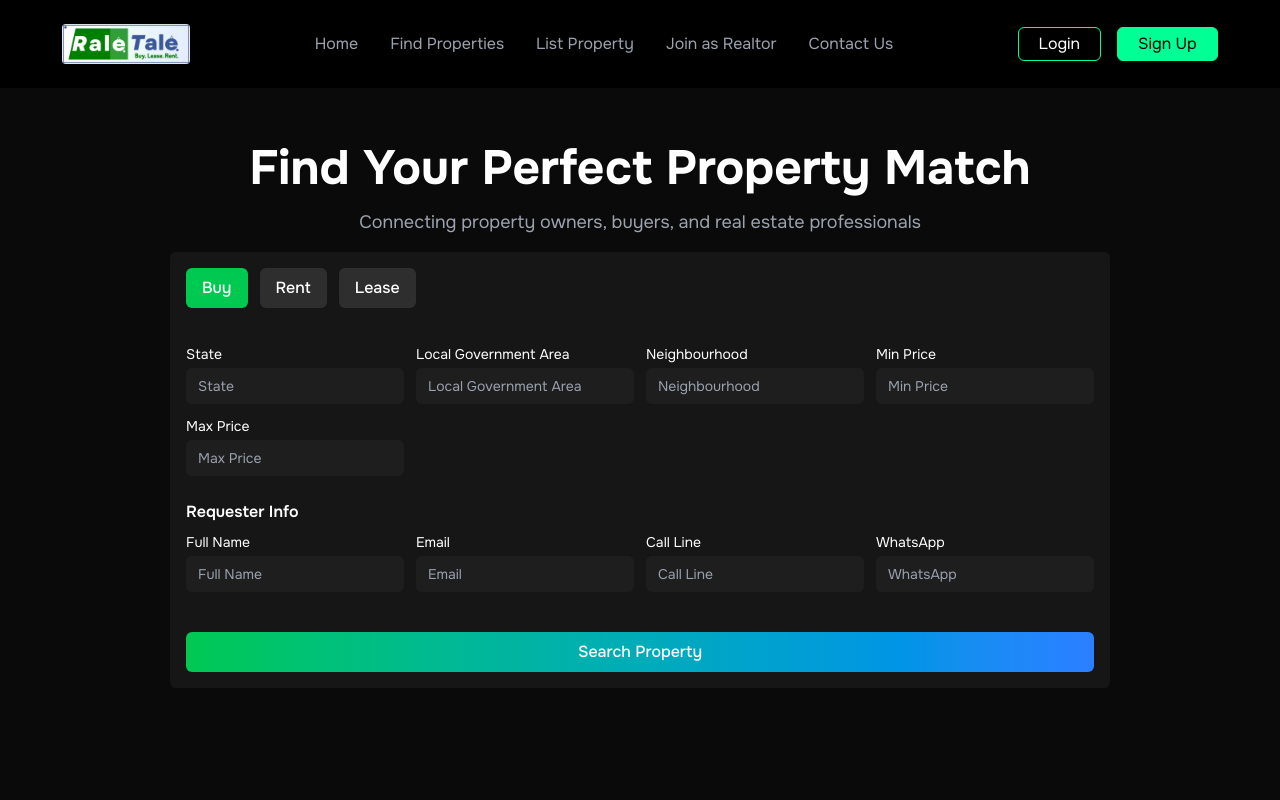
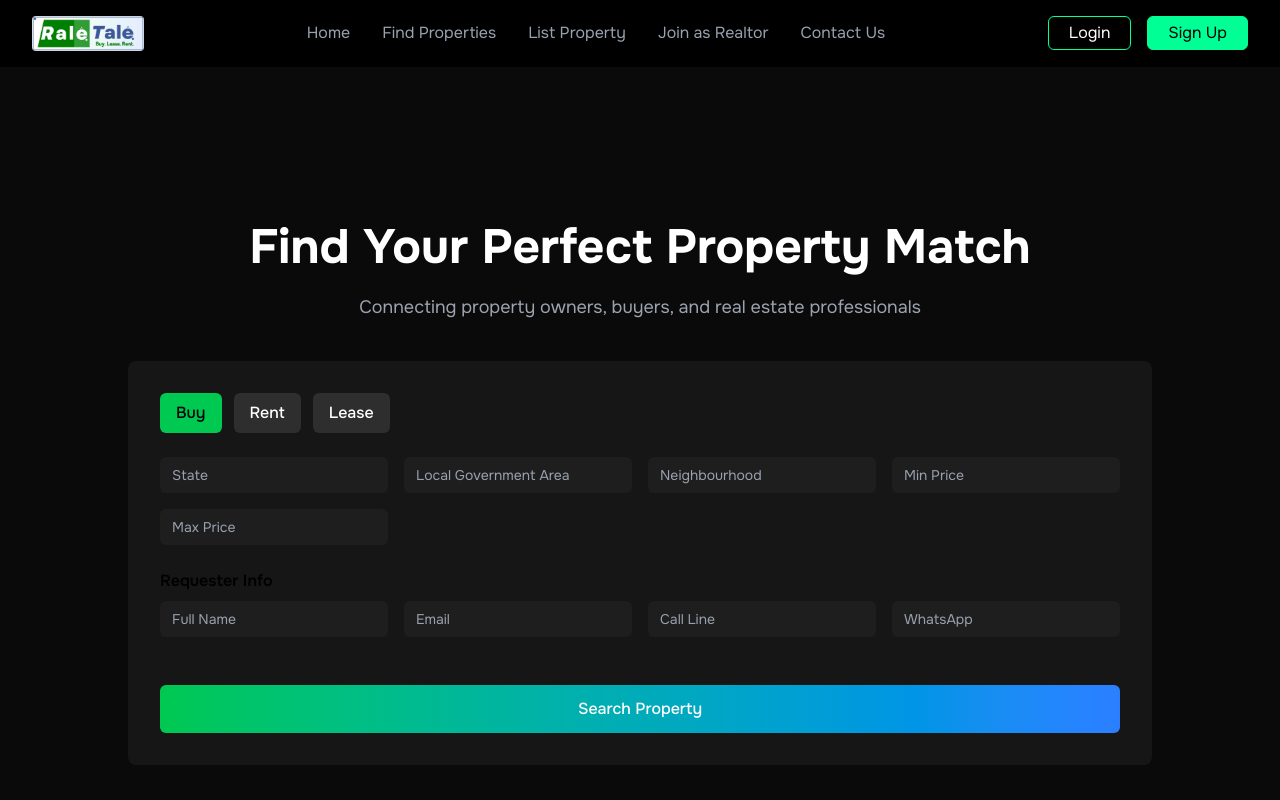
Before and after one commit to Yemipidan-org/rale_tale_frontend, a React (Vite) app: page / in a window 1280 px wide. Shown: the top 800 px of the page. Built offline with nearby package versions, Linux system fonts and the light colour scheme.

Commit message:
responsiveness

```diff
--- /dev/null
+++ b/src/components/filterbar.jsx
@@ -0,0 +1,24 @@
+// components/FilterBar.jsx
+const FilterBar = () => {
+  return (
+    <div className="flex flex-wrap gap-4 items-center mb-6">
+      <select className="border px-3 py-2 rounded w-40">
+        <option>Property Type</option>
+      </select>
+      <select className="border px-3 py-2 rounded w-40">
+        <option>Price Range</option>
+      </select>
+      <select className="border px-3 py-2 rounded w-40">
+        <option>Location</option>
+      </select>
+      <select className="border px-3 py-2 rounded w-40">
+        <option>Bedrooms</option>
+      </select>
+      <button className="bg-green-600 text-white px-4 py-2 rounded hover:bg-green-700">
+        Search
+      </button>
+    </div>
+  );
+};
+
+export default FilterBar;
--- a/src/components/hero.jsx
+++ b/src/components/hero.jsx
@@ -138,23 +138,27 @@ export default function Hero() {
 
   return (
     <>
-      <section className="flex flex-col items-center h-screen bg-[#0A0A0A]">
-        <h1 className="text-5xl text-white font-bold mt-14">
+      <section className="flex flex-col items-center justify-center min-h-screen bg-[#0A0A0A] px-4 sm:px-6 lg:px-8">
+        {/* Title */}
+        <h1 className="text-3xl sm:text-4xl lg:text-5xl text-white font-bold mt-12 text-center leading-tight">
           Find Your Perfect Property Match
         </h1>
-        <p className="my-4 text-lg text-[#9CA3AF]">
+        <p className="my-4 text-base sm:text-lg text-[#9CA3AF] text-center max-w-2xl">
           Connecting property owners, buyers, and real estate professionals
         </p>
 
-        <div className="bg-[#FFFFFF0D] p-4 rounded-md flex flex-col gap-3 text-white">
+        {/* Form Box */}
+        <div className="bg-[#FFFFFF0D] p-6 sm:p-8 rounded-lg w-full max-w-5xl mt-6">
           {/* Toggle Buttons */}
-          <div className="flex space-x-3 mb-6">
+          <div className="flex flex-wrap gap-3 mb-6">
             {["Buy", "Rent", "Lease"].map((option) => (
               <button
                 key={option}
                 onClick={() => setPropertyPurpose(option)}
-                className={`px-4 py-2 rounded-md font-medium ${
-                  propertyPurpose === option ? "bg-green-500" : "bg-[#FFFFFF1A]"
+                className={`px-4 py-2 rounded-md font-medium transition ${
+                  propertyPurpose === option
+                    ? "bg-green-500 text-black"
+                    : "bg-[#FFFFFF1A] text-white hover:bg-green-600"
                 }`}
               >
                 {option}
@@ -163,11 +167,11 @@ export default function Hero() {
           </div>
 
           {/* Dynamic Fields */}
-          <form className="space-y-4">
-            <div className="grid grid-cols-1 md:grid-cols-4 gap-3">
+          <form className="space-y-6">
+            <div className="grid grid-cols-1 sm:grid-cols-2 lg:grid-cols-4 gap-4">
               {fieldConfig[propertyPurpose].map((field, index) => (
                 <div key={index}>
-                  <label className="block text-sm mb-1">{field.label}</label>
+                  {/* <label className="block text-sm mb-1 text-">{field.label}</label> */}
                   <input
                     type={field.type}
                     value={field.value}
@@ -179,12 +183,12 @@ export default function Hero() {
               ))}
             </div>
 
-            {/* Common Requester Info */}
+            {/* Requester Info */}
             <h3 className="text-md font-semibold mt-6 mb-2">Requester Info</h3>
-            <div className="grid grid-cols-1 md:grid-cols-4 gap-3">
+            <div className="grid grid-cols-1 sm:grid-cols-2 lg:grid-cols-4 gap-4">
               {requesterFields.map((field, index) => (
                 <div key={index}>
-                  <label className="block text-sm mb-1">{field.label}</label>
+                  {/* <label className="block text-sm mb-1">{field.label}</label> */}
                   <input
                     type={field.type}
                     value={field.value}
@@ -199,7 +203,7 @@ export default function Hero() {
             {/* Submit Button */}
             <button
               type="submit"
-              className="w-full bg-gradient-to-r from-green-500 to-blue-500 px-6 py-2 rounded-md font-medium mt-6"
+              className="w-full bg-gradient-to-r from-green-500 to-blue-500 px-6 py-3 rounded-md font-medium mt-6 text-white hover:opacity-90 transition"
             >
               Search Property
             </button>
--- a/src/components/navbar.jsx
+++ b/src/components/navbar.jsx
@@ -1,37 +1,108 @@
+import { useState } from "react";
 import { Link } from "react-router-dom";
+import { Menu, X } from "lucide-react"; // lightweight icons
 
 export default function Navbar() {
+  const [isOpen, setIsOpen] = useState(false);
+
   return (
-    <nav className="bg-[black] text-[white] flex justify-around items-center py-6">
+    <nav className="bg-black text-white">
+      <div className="max-w-7xl mx-auto px-4 sm:px-6 lg:px-8">
+        <div className="flex justify-between items-center py-4">
           {/* Logo */}
-      <img src="./logo.jpg" alt="Vite logo" className="w-32 rounded" />
-      {/* Links */}
-      <ul className="flex gap-8 text-[#9CA3AF]">
+          <img src="./logo.jpg" alt="Logo" className="w-28 rounded" />
+
+          {/* Desktop Links */}
+          <ul className="hidden md:flex gap-8 text-gray-400">
             <li>
-          <Link to="/">Home</Link>
+              <Link to="/" className="hover:text-white">
+                Home
+              </Link>
             </li>
             <li>
-          <Link to="#">Find Properties</Link>
+              <Link to="#" className="hover:text-white">
+                Find Properties
+              </Link>
             </li>
             <li>
-          <Link to="#">List Property</Link>
+              <Link to="#" className="hover:text-white">
+                List Property
+              </Link>
             </li>
             <li>
-          <Link to="#">Join as Realtor</Link>
+              <Link to="#" className="hover:text-white">
+                Join as Realtor
+              </Link>
             </li>
             <li>
-          <Link to="#">Contact Us</Link>
+              <Link to="#" className="hover:text-white">
+                Contact Us
+              </Link>
             </li>
           </ul>
-      {/* Buttons */}
-      <div className="space-x-4">
-        <button className="border border-[#00FF94] rounded-md px-5 py-1 hover:bg-[#00FF94] cursor-pointer">
+
+          {/* Desktop Buttons */}
+          <div className="hidden md:flex space-x-4">
+            <button className="border border-[#00FF94] rounded-md px-5 py-1 hover:bg-[#00FF94] hover:text-black transition">
               Login
             </button>
-        <button className="bg-[#00FF94] rounded-md px-5 py-1 text-black hover:bg-transparent border border-[#00FF94] hover:text-white cursor-pointer ">
+            <button className="bg-[#00FF94] rounded-md px-5 py-1 text-black hover:bg-transparent border border-[#00FF94] hover:text-white transition">
               Sign Up
             </button>
           </div>
+
+          {/* Mobile Hamburger */}
+          <button
+            className="md:hidden text-gray-300 hover:text-white focus:outline-none"
+            onClick={() => setIsOpen(!isOpen)}
+          >
+            {isOpen ? <X size={28} /> : <Menu size={28} />}
+          </button>
+        </div>
+      </div>
+
+      {/* Mobile Menu */}
+      {isOpen && (
+        <div className="md:hidden px-4 pb-4 space-y-4 bg-black border-t border-gray-700">
+          <ul className="flex flex-col gap-4 text-gray-300">
+            <li>
+              <Link to="/" onClick={() => setIsOpen(false)}>
+                Home
+              </Link>
+            </li>
+            <li>
+              <Link to="#" onClick={() => setIsOpen(false)}>
+                Find Properties
+              </Link>
+            </li>
+            <li>
+              <Link to="#" onClick={() => setIsOpen(false)}>
+                List Property
+              </Link>
+            </li>
+            <li>
+              <Link to="#" onClick={() => setIsOpen(false)}>
+                Join as Realtor
+              </Link>
+            </li>
+            <li>
+              <Link to="#" onClick={() => setIsOpen(false)}>
+                Contact Us
+              </Link>
+            </li>
+          </ul>
+
+          {/* Mobile Buttons */}
+          <div className="flex flex-col gap-3 pt-4">
+            <button className="border border-[#00FF94] rounded-md px-5 py-2 hover:bg-[#00FF94] hover:text-black transition">
+              Login
+            </button>
+            <button className="bg-[#00FF94] rounded-md px-5 py-2 text-black hover:bg-transparent border border-[#00FF94] hover:text-white transition">
+              Sign Up
+            </button>
+          </div>
+        </div>
+      )}
     </nav>
   );
 }
--- /dev/null
+++ b/src/components/propertyCard.jsx
@@ -0,0 +1,30 @@
+// components/RealEstateCard.jsx
+import { Video, Calendar } from "lucide-react";
+
+const PropertyCard = ({ image, title, location, price, size }) => {
+  return (
+    <div className="bg-white shadow-md rounded-lg overflow-hidden">
+      <img src={image} alt={title} className="w-full h-48 object-cover" />
+      <div className="p-4 space-y-2">
+        <h3 className="text-lg font-semibold">{title}</h3>
+        <p className="text-sm text-gray-500">{location}</p>
+        <div className="flex justify-between text-sm text-gray-700">
+          <span>₦{price.toLocaleString()}</span>
+          <span>{size}m²</span>
+        </div>
+        <div className="flex gap-2 mt-4">
+          <button className="flex items-center gap-1 px-3 py-2 bg-green-600 text-white text-sm rounded hover:bg-green-700">
+            <Calendar size={16} />
+            Book Inspection - ₦10,000
+          </button>
+          <button className="flex items-center gap-1 px-3 py-2 border border-gray-300 text-sm rounded hover:bg-gray-100">
+            <Video size={16} />
+            Virtual Tour
+          </button>
+        </div>
+      </div>
+    </div>
+  );
+};
+
+export default PropertyCard;
--- /dev/null
+++ b/src/pages/searchResultPage/page.jsx
@@ -0,0 +1,36 @@
+import FilterBar from "../../components/filterbar";
+import PropertyCard from "../../components/propertyCard";
+
+const listings = [
+  {
+    image: 'https://via.placeholder.com/400x300',
+    title: 'Modern Villa in Lekki',
+    location: 'Lekki Phase 1, Lagos',
+    price: 45000000,
+    size: 250,
+  },
+  // Add more listings as needed
+];
+
+
+
+const ListingPage = () => {
+  return (
+    <div className="max-w-7xl mx-auto p-6">
+      <h2 className="text-2xl font-bold mb-4">245 Properties Found</h2>
+      <FilterBar />
+      <div className="flex justify-end mb-4">
+        <select className="border px-3 py-2 rounded">
+          <option>Sort Newest First</option>
+        </select>
+      </div>
+      <div className="grid grid-cols-1 md:grid-cols-2 lg:grid-cols-3 gap-6">
+        {listings.map((listing, index) => (
+          <PropertyCard key={index} {...listing} />
+        ))}
+      </div>
+    </div>
+  );
+};
+
+export default ListingPage;
```
Lines whose indentation alone changed are shown as unchanged.
